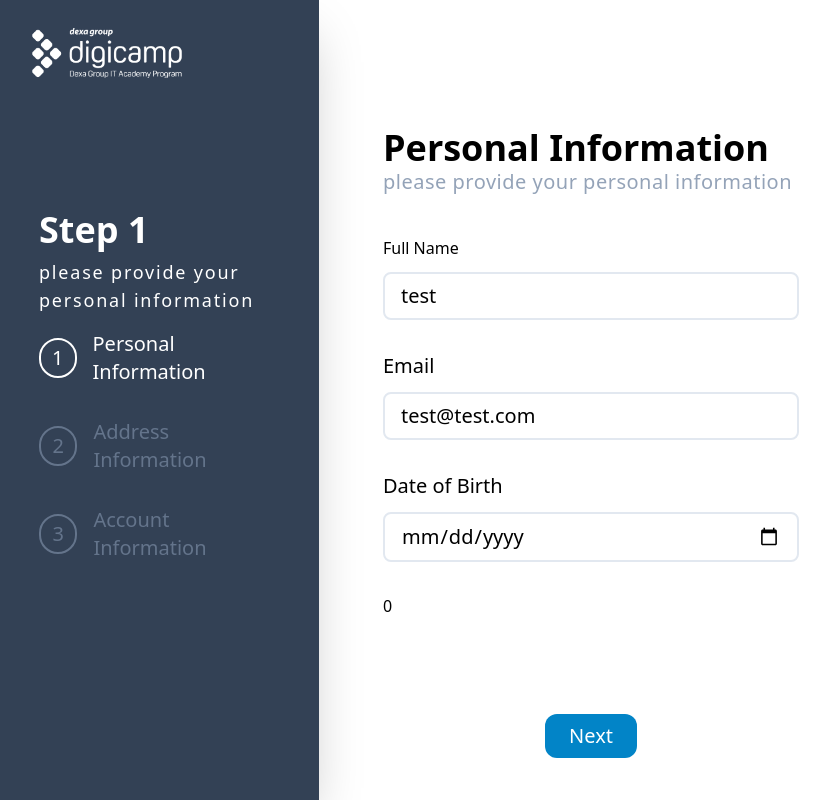
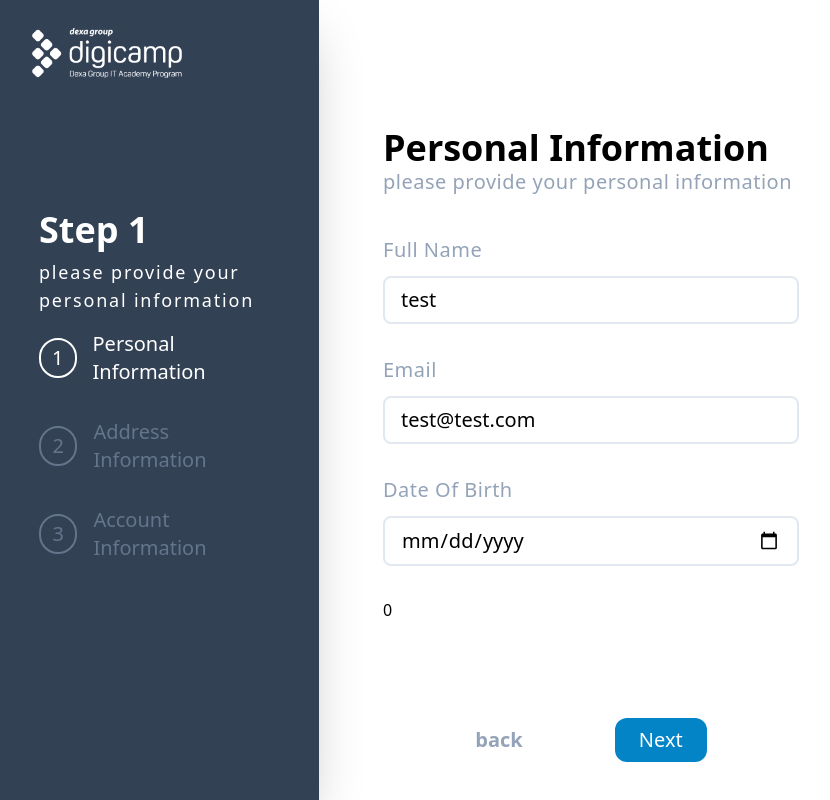
Before and after one commit to dwiadi-dd/miniproject-form-ts, a React (Vite) app: page / in a window 1280 px wide. Shown: the whole page, without its empty margins (1-831 px from the left). Built offline with nearby package versions, Linux system fonts and the light colour scheme.

Commit message:
city type fix

```diff
--- a/src/App.tsx
+++ b/src/App.tsx
@@ -47,9 +47,8 @@ const Stepper = ({
 
 function App() {
   const [step, setStep] = useState(0);
-  const [city, setCity] = useState("");
-  const [province, setProvince] = useState("banten");
   const [isSuccess, setIsSuccess] = useState(false);
+  const [valid, setValid] = useState("");
   const [registerData, setRegisterData] = useState<RegsiterDataType>({
     fullname: "test",
     email: "test@test.com",
@@ -60,23 +59,23 @@ function App() {
     username: "",
     password: "",
   });
-  const [valid, setValid] = useState("");
 
   const isFirstStep = step === 0;
   const isLastStep = step === stepList.length - 1;
-  function next() {
+
+  const next = () => {
     setStep((i) => {
       if (i >= stepList.length - 1) return i;
       return i + 1;
     });
-  }
+  };
 
-  function back() {
+  const back = () => {
     setStep((i) => {
       if (i <= 0) return i;
       return i - 1;
     });
-  }
+  };
 
   const onSubmit = (e: React.FormEvent) => {
     e.preventDefault();
@@ -111,7 +110,7 @@ function App() {
               {step === 0 ? (
                 <>
                   <div className="form-group ">
-                    <label htmlFor="fullname" className="">
+                    <label htmlFor="fullname" className="label-input">
                       Full Name
                     </label>
                     <input
@@ -132,7 +131,7 @@ function App() {
                     />
                   </div>
                   <div className="form-group">
-                    <label htmlFor="email" className="text-xl">
+                    <label htmlFor="email" className="label-input">
                       Email
                     </label>
                     <input
@@ -152,7 +151,7 @@ function App() {
                     />
                   </div>
                   <div className="form-group">
-                    <label htmlFor="dob" className="text-xl">
+                    <label htmlFor="dob" className="label-input">
                       Date of Birth
                     </label>
                     <input
@@ -174,7 +173,7 @@ function App() {
               ) : step === 1 ? (
                 <>
                   <div className="form-group ">
-                    <label htmlFor="street" className="text-xl">
+                    <label htmlFor="street" className="label-input">
                       street address
                     </label>
                     <input
@@ -193,7 +192,7 @@ function App() {
                     />
                   </div>
                   <div className="form-group">
-                    <label htmlFor="province" className="text-xl">
+                    <label htmlFor="province" className="label-input">
                       province
                     </label>
                     <select
@@ -218,7 +217,7 @@ function App() {
                     </select>
                   </div>
                   <div className="form-group">
-                    <label htmlFor="province" className="text-xl">
+                    <label htmlFor="province" className="label-input">
                       City
                     </label>
                     <select
@@ -235,7 +234,7 @@ function App() {
                       required
                     >
                       {ListOfCity[registerData.province]?.map((option) => (
-                        <option>{option.kota}</option>
+                        <option key={option.kota}>{option.kota}</option>
                       ))}
                     </select>
                   </div>
@@ -243,7 +242,7 @@ function App() {
               ) : step === 2 ? (
                 <>
                   <div className="form-group ">
-                    <label htmlFor="username" className="text-xl">
+                    <label htmlFor="username" className="label-input">
                       username
                     </label>
                     <input
@@ -262,7 +261,7 @@ function App() {
                     />
                   </div>
                   <div className="form-group">
-                    <label htmlFor="password" className="text-xl">
+                    <label htmlFor="password" className="label-input">
                       password
                     </label>
                     <input
@@ -280,7 +279,7 @@ function App() {
                     />
                   </div>
                   <div className="form-group">
-                    <label htmlFor="reenter" className="text-xl">
+                    <label htmlFor="reenter" className="label-input">
                       reenter password
                     </label>
                     <input
@@ -306,9 +305,9 @@ function App() {
                   className="back-button"
                   onClick={back}
                   type="button"
-                  hidden={isFirstStep}
+                  disabled={isFirstStep}
                 >
-                  {isLastStep ? "back" : "balik"}
+                  back
                 </button>
 
                 <button className="next-button">
--- a/src/components/Welcome.tsx
+++ b/src/components/Welcome.tsx
@@ -11,7 +11,7 @@ export default function Welcome({ registerData }: RegsiterDataTypeObject) {
       </h1>
       <img
         src={avatar}
-        className="rounded-xl w-[200px] rounded-full mx-auto my-8"
+        className=" w-[200px] rounded-full mx-auto my-8"
         alt=""
       />
       <p className="font-light"></p>
--- a/src/index.css
+++ b/src/index.css
@@ -48,4 +48,7 @@
   .button-form-group {
     @apply flex flex-row justify-evenly text-xl pt-16;
   }
+  .label-input {
+    @apply text-xl capitalize text-slate-400 tracking-wide;
+  }
 }
--- a/src/utils.ts
+++ b/src/utils.ts
@@ -11,7 +11,7 @@ export type RegsiterDataType = {
   dob: string | null;
   street: string | null;
   city: string | null;
-  province: string | null;
+  province: string;
   username: string | null;
   password: string | null;
 };
@@ -19,6 +19,14 @@ export type RegsiterDataType = {
 export type RegsiterDataTypeObject = {
   registerData: RegsiterDataType;
 };
+
+interface City {
+  kota: string;
+}
+
+interface CityList {
+  [region: string]: City[];
+}
 
 export const stepList = [
   {
@@ -49,7 +57,7 @@ export const ListOfProvinsi = [
   { provinsi: "Jawa Timur", value: "jatim" },
 ];
 
-export const ListOfCity = {
+export const ListOfCity: CityList = {
   jatim: [
     { kota: "Bangkalan" },
     { kota: "Banyuwangi" },
```
